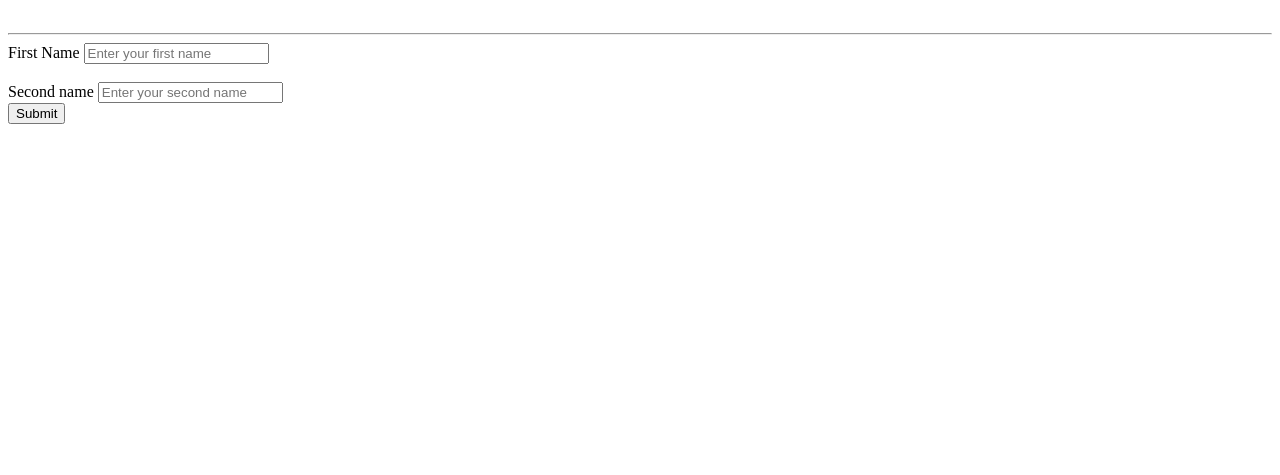
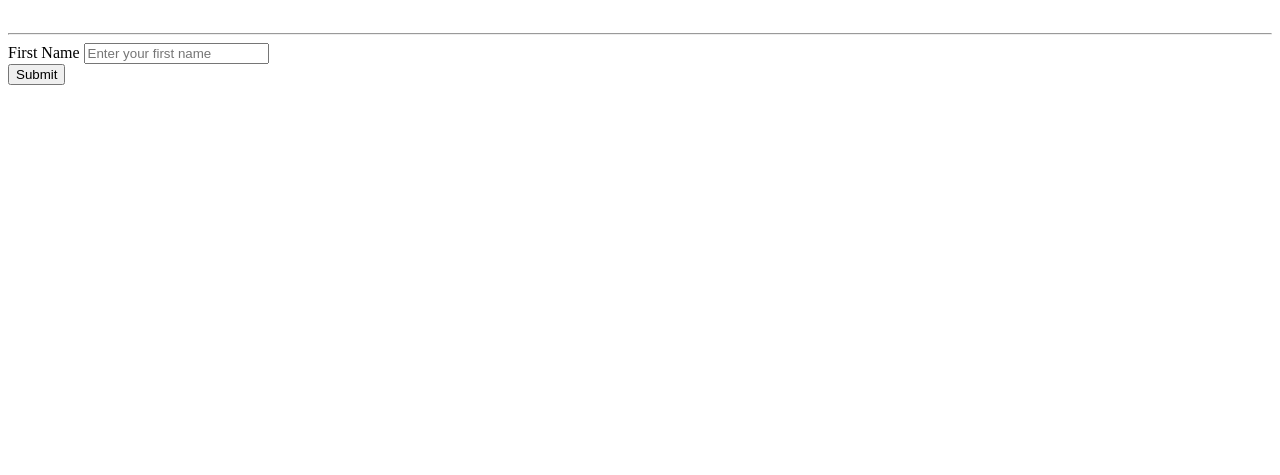
Before and after one commit to RavinduRTR/Test_GIT_Colloborate, a plain HTML site: page index.html in a window 1280 px wide. Shown: the part 325-800 px from the top of the page. Drawn offline with Linux system fonts and the light colour scheme.

Commit message:
Merge Conflict

```diff
--- a/index.html
+++ b/index.html
@@ -36,16 +36,7 @@
         <label>First Name</label>
         <input type="text" name="fname" id="fname" placeholder="Enter your first name">
         <br>
-
-        <br>
-        <label>Second name</label>
-        <input type="text" name="sname" id="sname" placeholder="Enter your second name">
-        <br>
-
         <input type="submit" value="Submit">
-
-
-
     </forem>
 </body>
 </html>
```
